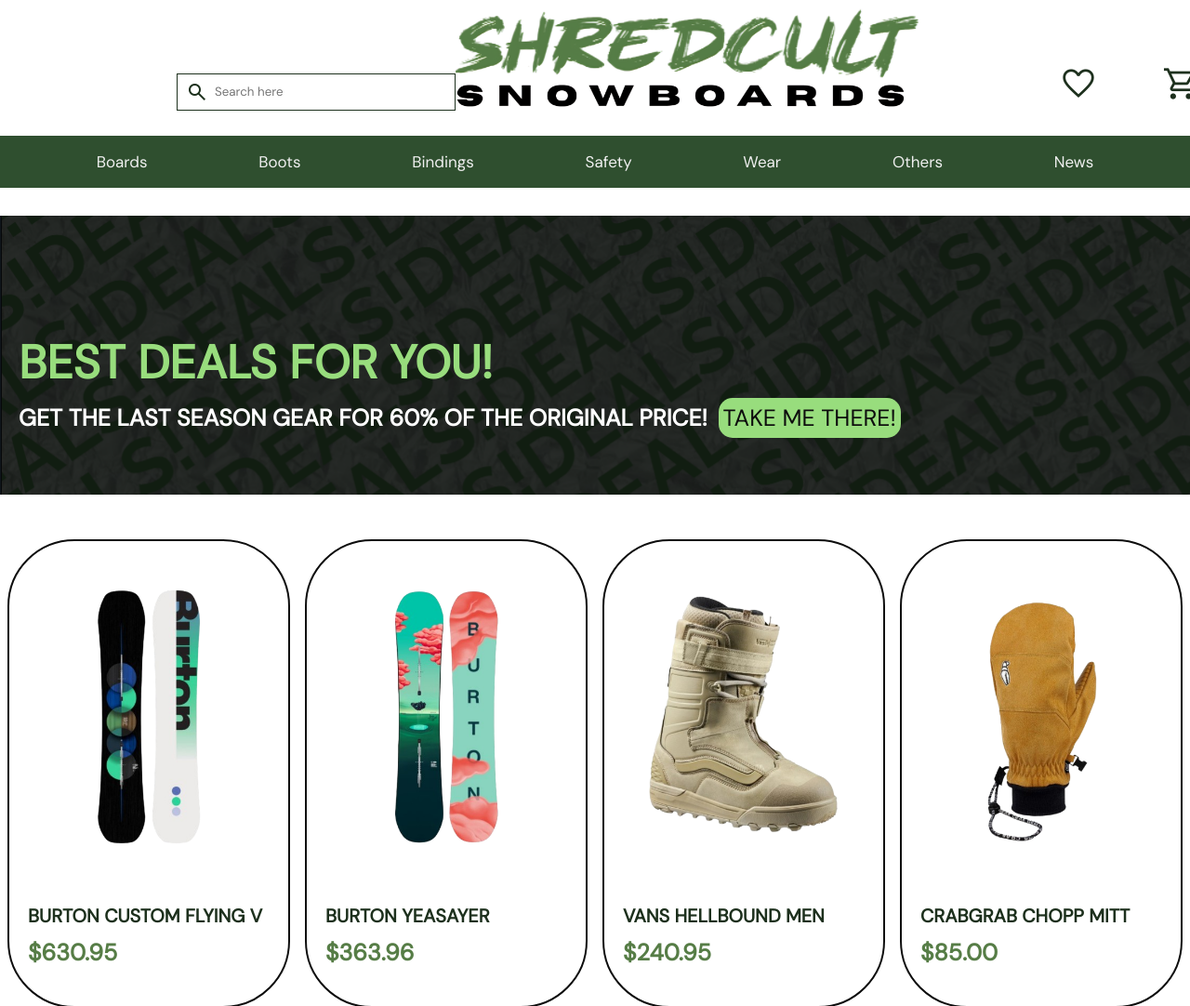
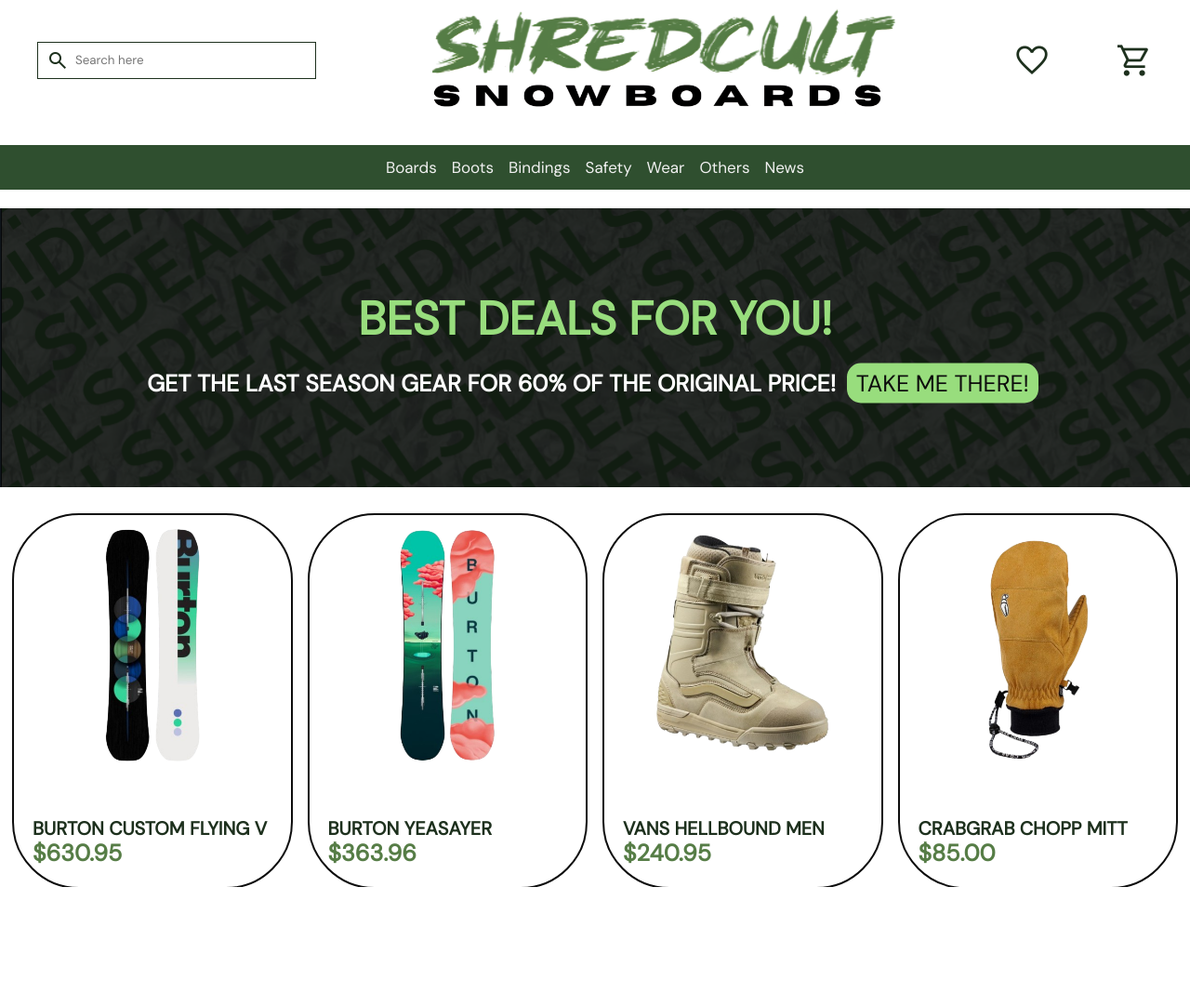
Before and after one commit to vfallgatter/SiteShredCult, a plain HTML site: page index.html in a window 1280 px wide. Shown: the part 97-1179 px from the top of the page at 93% size. After the commit the page ends 1051 px from the top, so only its background shows below. Drawn offline with nearby package versions, Linux system fonts and the light colour scheme.

Commit message:
Now the website is responsive for other screen sizes (phones and notebooks)

```diff
--- a/index.css
+++ b/index.css
@@ -23,6 +23,9 @@
     box-sizing: border-box;
 }
 
+body {
+    overflow-x: hidden;
+}
 
 .header {
     display: flex;
@@ -30,35 +33,36 @@
     width: 100%;
 }
 
-
 .sc-collection {
     background-color: rgb(0, 0, 0);
-    font-size: 25px;
+    font-size: clamp(14px, 2vw, 25px);
     color: aliceblue;
     font-weight: bold;
     display: flex;
     padding: 10px;
     justify-content: center;
     align-items: center;
-    gap: 20px;
+    gap: 10px;
+    flex-wrap: wrap;
+    text-align: center;
 }
 
 .img-logo-bear {
-    width: 50px;
+    width: clamp(30px, 5vw, 50px);
     height: auto;
 }
 
 .shredcult-font {
     font-family: rough_splash, sans-serif;
     color: var(--light-green);
-    font-size: 28px;
+    font-size: clamp(16px, 3vw, 28px);
 }
 
 .button-here {
     color: var(--light-green);
     padding: 2px;
     border-radius: 20px;
-    font-size: 30px;
+    font-size: clamp(16px, 3vw, 30px);
     font-weight: bold;
     cursor: pointer;
 }
@@ -67,59 +71,57 @@
     color: var(--white-ice);
 }
 
-
 .search-tab {
     display: flex;
-    justify-content: space-between;
+    flex-direction: column;
+    justify-content: center;
     align-items: center;
-    padding: 20px 40px;
+    padding: 20px 10px;
     width: 100%;
-    margin-top: -0px;
+    gap: 15px;
 }
-
 
 .search-input-div {
     position: relative;
-    margin-top: 78px;
+    width: 100%;
+    max-width: 500px;
+    margin: 0 auto;
 }
 
 .search-input {
-    width: 300px;
+    width: 100%;
     height: 40px;
     background-color: white;
     border: 1px solid var(--dark-green);
     outline: none;
     padding-left: 40px;
-    margin-left: 150px;
-
 }
 
 .search-input-div .material-symbols-outlined {
     position: absolute;
-    left: 160px;
+    left: 10px;
     top: 50%;
     transform: translateY(-50%);
     color: var(--dark-green);
     pointer-events: none;
 }
 
+.img-logo {
+    width: 100%;
+    max-width: 500px;
+    height: auto;
+    margin: 10px 0;
+}
 
-.img-logo {
-    width: 500px;
-    height: auto;
-    margin-right:150px ;
-    margin-top: 10px;
-}
 .icons-right {
     display: flex;
     align-items: center;
-    gap: 70px;
-    margin-top: 60px;
-    margin-right: 80px;
+    gap: 20px;
+    margin: 10px 0;
 }
 
 .icons-right .material-symbols-outlined {
-    font-size: 40px;
+    font-size: clamp(24px, 5vw, 40px);
     color: var(--dark-green);
     cursor: pointer;
     transition: color 0.3s;
@@ -132,33 +134,32 @@
 .topnav {
     background-color: var(--mid-gren);
     display: flex;
-justify-content: space-evenly;
+    flex-wrap: wrap;
+    justify-content: center;
     align-items: center;
     padding: 3px 0;
-
 }
 
-
-
 .topnav a {
-  float: left;
     color: var(--white-ice);
     text-align: center;
-  padding: 14px 16px;
+    padding: 10px 8px;
     text-decoration: none;
-  font-size: 17px;
+    font-size: clamp(12px, 2vw, 17px);
     background-color: var(--mid-gren);
 }
-.topnav a:hover{
+
+.topnav a:hover {
     color: var(--light-green);
     transition: color 0.3s;
+}
 
-}
 .label-sale {
     position: relative;
     width: 100%;
-    height: 300px;
-    margin-top: 30px;
+    height: auto;
+    min-height: 200px;
+    margin-top: 20px;
 }
 
 .green-papper-bg {
@@ -169,59 +170,64 @@ padding: 3px 0;
 
 .sale-text-container {
     position: absolute;
-    top:35%;
-    left: 10px;
+    top: 50%;
+    left: 50%;
+    transform: translate(-50%, -50%);
     color: rgb(255, 255, 255);
     padding: 10px;
+    width: 90%;
+    text-align: center;
 }
 
 .sale-title {
     margin-top: 10px;
-    font-size: 50px;
-    font-style: bold;
+    font-size: clamp(24px, 6vw, 50px);
+    font-weight: bold;
     color: var(--lighter-green);
 }
 
 .sale-text {
-    font-size: 25px;
+    font-size: clamp(14px, 3vw, 25px);
+    margin: 10px 0;
 }
-.button-shop-sale{
+
+.button-shop-sale {
     background-color: var(--lighter-green);
     color: var(--pure-black);
-    padding: 5px;
+    padding: 5px 10px;
     border-radius: 15px;
     margin: 5px;
-    justify-content: center;
-    font-size: 25px;
+    font-size: clamp(14px, 3vw, 25px);
     border: none;
+    cursor: pointer;
 }
-.button-shop-sale:hover{
+
+.button-shop-sale:hover {
     background-color: var(--pure-black);
     color: var(--lighter-green);
-    cursor: pointer;
-    transition: color 0.3s;
+    transition: all 0.3s;
+}
 
-}
 .grid-promos {
-  margin-top: 50px;
-  display: flex;
-  flex-wrap: wrap;
-  gap: 10px;
-  justify-content: space-evenly;
+    margin-top: 30px;
+    display: grid;
+    grid-template-columns: repeat(auto-fit, minmax(280px, 1fr));
+    gap: 20px;
+    padding: 0 15px;
+    justify-content: center;
 }
 
 .small {
-  width: 300px;
-  height: 500px;
+    width: 100%;
+    max-width: 350px;
+    height: auto;
+    min-height: 400px;
     position: relative;
     overflow: hidden;
     outline: 2px solid var(--pure-black);
-  border-radius: 70px;
+    border-radius: 30px;
     transition: transform 0.5s ease;
-  display: flex;
-  justify-content: center;
-  align-items: center;
-  flex-direction: column;
+    margin: 0 auto;
 }
 
 .small img {
@@ -230,30 +236,18 @@ padding: 3px 0;
     object-fit: contain;
     display: block;
     margin: 0 auto;
+    padding: 10px;
 }
 
 .small:hover {
-  transform: scale(1.05);
-
-}
-
-
-@media only screen and (max-width: 768px) {
-   .small {
-      width: 100%;
-   }
-	.centered2 {
-    left: 33%;
-    top: 55%;
-  }
+    transform: scale(1.03);
 }
 
 .centered {
     position: absolute;
     left: 20px;
-  top: 390px;
-  font-size: 20px;
-  display: block;
+    bottom: 50px;
+    font-size: clamp(14px, 2vw, 20px);
     color: var(--dark-green);
     font-weight: bold;
     transition: font-size 0.5s ease;
@@ -262,18 +256,53 @@ padding: 3px 0;
 .centered2 {
     position: absolute;
     left: 20px;
-  top: 426px;
-  font-size: 25px;
-  display: block;
+    bottom: 20px;
+    font-size: clamp(16px, 2.5vw, 25px);
     color: var(--light-green);
     font-weight: bold;
     transition: font-size 0.5s ease;
 }
 
+/* Media Queries for specific adjustments */
+@media (min-width: 768px) {
+    .search-tab {
+        flex-direction: row;
+        justify-content: space-between;
+        padding: 20px 40px;
+    }
 
-.small:hover .arrow::before {
-    animation-name: offsetr;
-    animation-duration: 0.5s;
-    animation-iteration-count: infinite;
-    animation-direction: alternate;
+    .search-input-div {
+        width: auto;
+        margin: 0;
     }
+
+    .search-input {
+        width: 300px;
+    }
+
+    .icons-right {
+        gap: 40px;
+    }
+
+    .topnav {
+        flex-wrap: nowrap;
+    }
+
+    .label-sale {
+        height: 300px;
+    }
+}
+
+@media (min-width: 1024px) {
+    .sc-collection {
+        gap: 20px;
+    }
+
+    .icons-right {
+        gap: 70px;
+    }
+
+    .small {
+        border-radius: 70px;
+    }
+}
```
Lines whose indentation alone changed are shown as unchanged.
